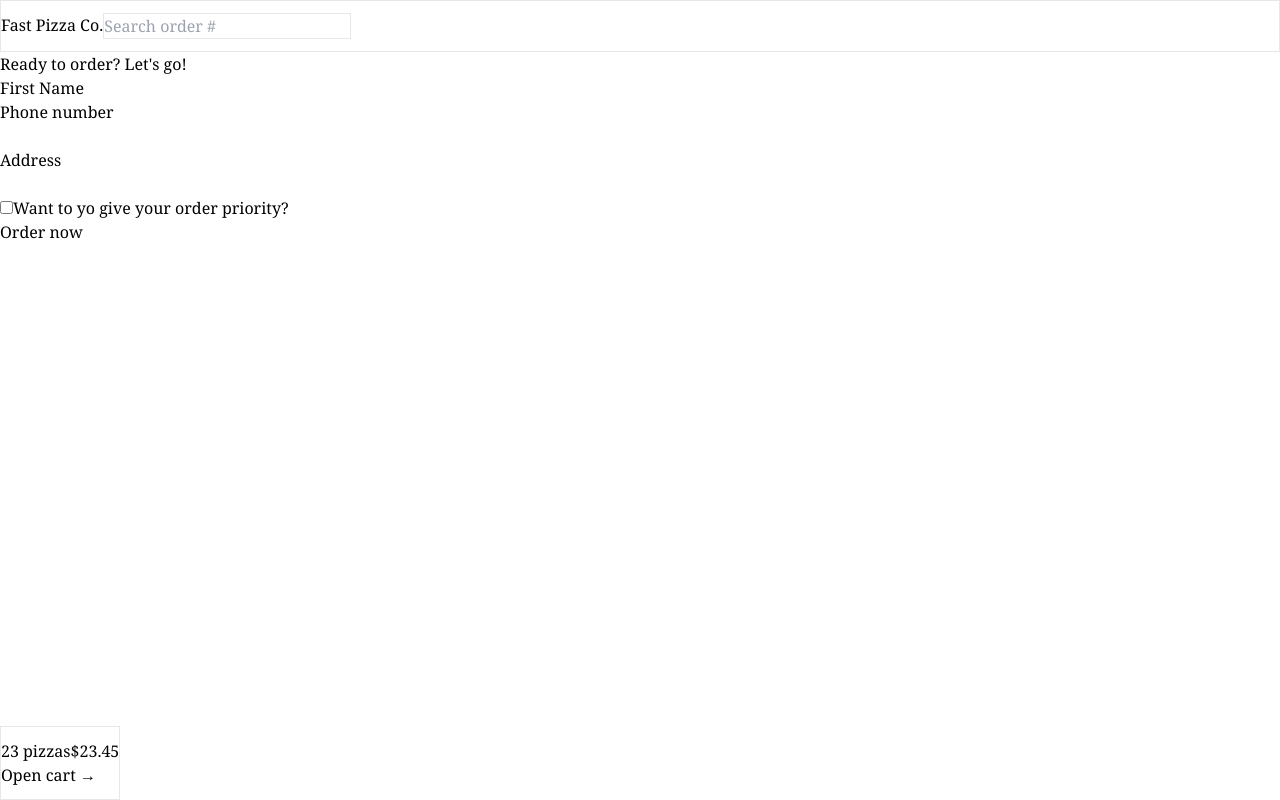
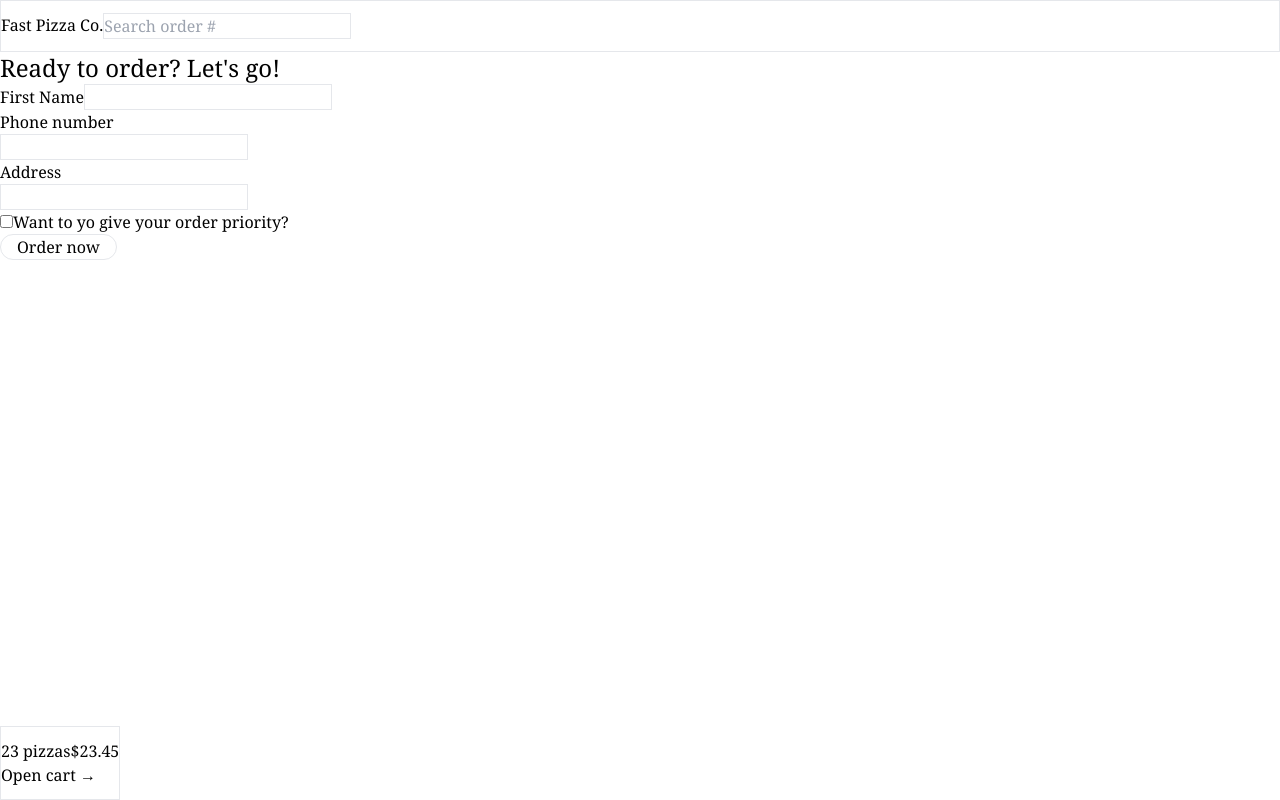
Before and after one commit to b1621/fast-pizza-menu, a React (Vite) app: page /order/new in a window 1280 px wide. Built offline with nearby package versions, Linux system fonts and the light colour scheme.

Commit message:
writing data with react router actions

```diff
--- a/src/App.jsx
+++ b/src/App.jsx
@@ -3,7 +3,9 @@ import Home from "./ui/Home";
 import Error from "./ui/Error";
 import Menu, { loader as menuLoader } from "./features/menu/Menu";
 import Cart from "./features/Cart/Cart";
-import CreateOrder from "./features/order/CreateOrder";
+import CreateOrder, {
+  action as createOrderAction,
+} from "./features/order/CreateOrder";
 import Order, { loader as orderLoader } from "./features/order/Order";
 import AppLayout from "./ui/AppLayout";
 
@@ -35,6 +37,7 @@ const router = createBrowserRouter([
       {
         path: "/order/new",
         element: <CreateOrder />,
+        action: createOrderAction,
       },
     ],
   },
--- a/src/features/order/CreateOrder.jsx
+++ b/src/features/order/CreateOrder.jsx
@@ -1,4 +1,6 @@
 import { useState } from "react";
+import { Form, redirect } from "react-router-dom";
+import { createOrder } from "../../services/apiRestaurant";
 
 // https://uibakery.io/regex-library/phone-number
 const isValidPhone = (str) =>
@@ -36,25 +38,26 @@ function CreateOrder() {
 
   return (
     <div>
-      <h2>Ready to order? Let's go!</h2>
+      <h2 className="text-2xl">Ready to order? Let's go!</h2>
 
-      <form>
+      {/* <Form method="POST" action="/order/new">  */}
+      <Form method="POST">
         <div>
           <label>First Name</label>
-          <input type="text" name="customer" required />
+          <input type="text" name="customer" required className="border" />
         </div>
 
         <div>
           <label>Phone number</label>
           <div>
-            <input type="tel" name="phone" required />
+            <input className="border" type="tel" name="phone" required />
           </div>
         </div>
 
         <div>
           <label>Address</label>
           <div>
-            <input type="text" name="address" required />
+            <input type="text" name="address" required className="border" />
           </div>
         </div>
 
@@ -68,13 +71,32 @@ function CreateOrder() {
           />
           <label htmlFor="priority">Want to yo give your order priority?</label>
         </div>
-
+        <input type="hidden" name="cart" value={JSON.stringify(cart)} />
         <div>
-          <button>Order now</button>
+          <button type="submit" className="border rounded-full  px-4">
+            Order now
+          </button>
         </div>
-      </form>
+      </Form>
     </div>
   );
 }
 
+export async function action({ request }) {
+  const formData = await request.formData();
+  const data = Object.fromEntries(formData);
+
+  console.log(data);
+
+  const order = {
+    ...data,
+    cart: JSON.parse(data.cart),
+    priority: data.priority === "on",
+  };
+
+  const newOrder = await createOrder(order);
+  console.log(newOrder);
+  return redirect(`/order/${newOrder.id}`);
+}
+
 export default CreateOrder;
```
